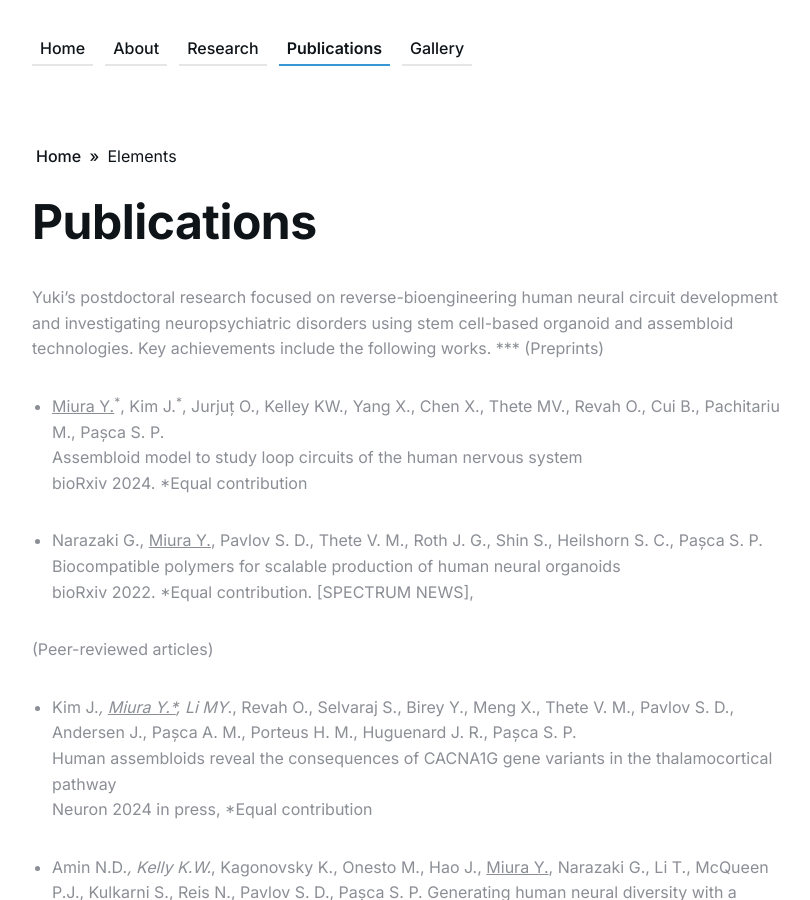
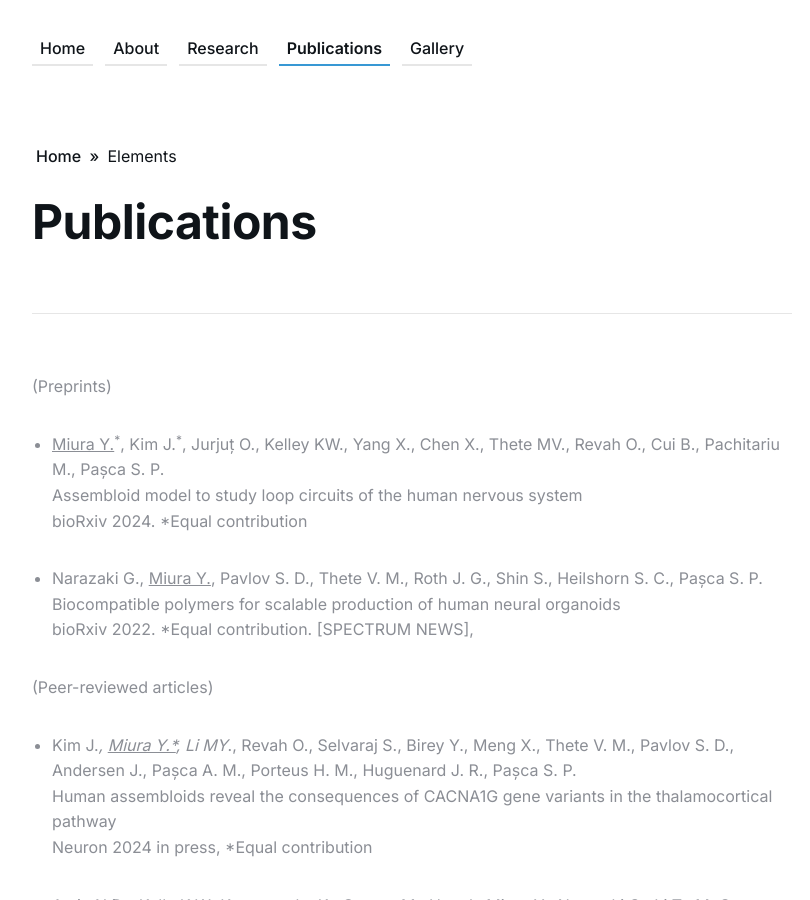
Before and after one commit to ykmiura/ykmiura.github.io, a Jekyll site: the page built from _pages/elements.md, in a window 1280 px wide and 900 px high. Shown: the whole window, without its empty margins (228-1038 px from the left). Built offline with Jekyll 4.4.1, drawn with Linux system fonts in a browser that asks for light colours.

Commit message:
Update elements.md

```diff
--- a/_pages/elements.md
+++ b/_pages/elements.md
@@ -5,8 +5,6 @@ permalink: /elements/
 image:
 page_cover:
 ---
-
-Yuki's postdoctoral research focused on reverse-bioengineering human neural circuit development and investigating neuropsychiatric disorders using stem cell-based organoid and assembloid technologies. Key achievements include the following works.
 ***
 (Preprints)
 
```
